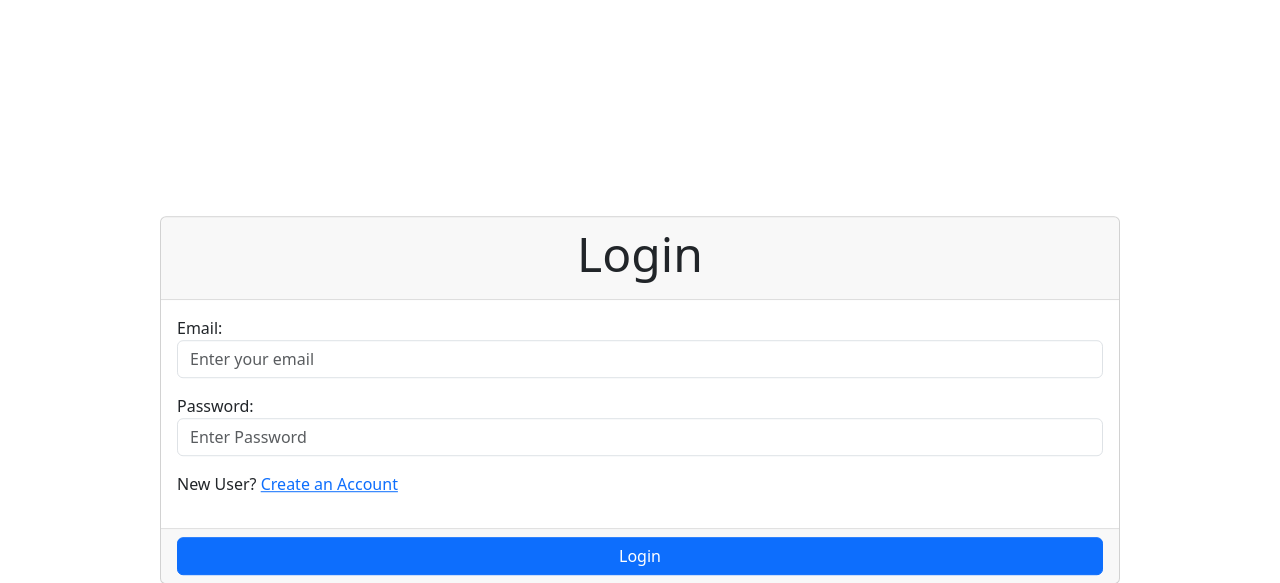
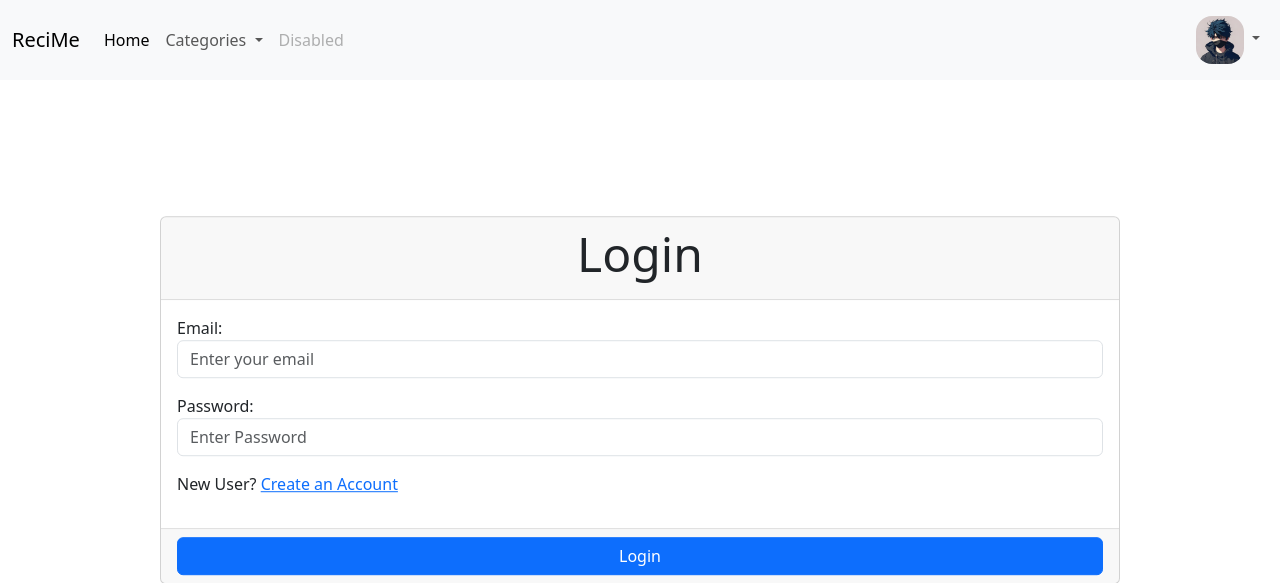
Before and after one commit to shaheem-pp/CSD4523-project, a Django app: page /auth/login/ in a window 1280 px wide. Shown: the top 583 px of the page. Run offline with Django 5.2, Linux system fonts and the light colour scheme; some libraries are stand-ins or nearby versions.

Commit message:
base html, navbar, slug-cat

```diff
--- a/appRecipe/models.py
+++ b/appRecipe/models.py
@@ -23,6 +23,7 @@ def get_random_string():
 
 class Category(models.Model):
     name = models.CharField(max_length=100, unique=True)
+    slug = models.SlugField(max_length=100, unique=True)
     created_on = models.DateTimeField(auto_now_add=True)
     is_deleted = models.BooleanField(default=False)
 
--- a/templates/base.html
+++ b/templates/base.html
@@ -8,13 +8,13 @@
 	<meta http-equiv="X-UA-Compatible" content="ie=edge">
 
 	<title>{{ title }}</title>
-	{#	<link#}
-	{#			href="https://cdn.jsdelivr.net/npm/bootstrap@5.3.3/dist/css/bootstrap.min.css" rel="stylesheet"#}
-	{#			integrity="sha384-QWTKZyjpPEjISv5WaRU9OFeRpok6YctnYmDr5pNlyT2bRjXh0JMhjY6hW+ALEwIH" crossorigin="anonymous">#}
-	{#	<script#}
-	{#			src="https://cdn.jsdelivr.net/npm/bootstrap@5.3.3/dist/js/bootstrap.bundle.min.js"#}
-	{#			integrity="sha384-YvpcrYf0tY3lHB60NNkmXc5s9fDVZLESaAA55NDzOxhy9GkcIdslK1eN7N6jIeHz"#}
-	{#			crossorigin="anonymous"></script>#}
+
+
+	<script
+			src="https://code.jquery.com/jquery-3.7.1.js"
+			integrity="sha256-eKhayi8LEQwp4NKxN+CfCh+3qOVUtJn3QNZ0TciWLP4="
+			crossorigin="anonymous"></script>
+	<script src="{% static 'bootstrap/js/bootstrap.bundle.min.js' %}"></script>
 	<link rel="stylesheet" href="{% static 'bootstrap/css/bootstrap.css' %}">
 	<link rel="stylesheet" href="{% static 'css/custom.css' %}">
 
@@ -23,23 +23,77 @@
 </head>
 <body>
 
+<nav class="navbar navbar-expand-lg bg-body-tertiary">
+	<div class="container-fluid">
+		<a class="navbar-brand" href="#">ReciMe</a>
+		<button
+				class="navbar-toggler" type="button" data-bs-toggle="collapse" data-bs-target="#navbarSupportedContent"
+				aria-controls="navbarSupportedContent" aria-expanded="false" aria-label="Toggle navigation">
+			<span class="navbar-toggler-icon"></span>
+		</button>
+		<div class="collapse navbar-collapse" id="navbarSupportedContent">
+			<ul class="navbar-nav me-auto mb-2 mb-lg-0">
+				<li class="nav-item">
+					<a class="nav-link active" aria-current="page" href="#">Home</a>
+				</li>
+				<li class="nav-item dropdown">
+					<a
+							class="nav-link dropdown-toggle" href="#" role="button" data-bs-toggle="dropdown"
+							aria-expanded="false">
+						Categories
+					</a>
+					<ul class="dropdown-menu">
+						{% for category in categories %}
+							<li><a
+									class="dropdown-item"
+									href="/recipe/categories/{{ category.slug }}/">{{ category.name }}</a></li>
+						{% endfor %}
+					</ul>
+				</li>
+				<li class="nav-item">
+					<a class="nav-link disabled" aria-disabled="true">Disabled</a>
+				</li>
+			</ul>
+			<ul class="navbar-nav">
+				<li class="nav-item dropdown">
+					<a
+							class="nav-link dropdown-toggle" href="#" role="button" data-bs-toggle="dropdown"
+							aria-expanded="false">
+						{% if user.is_authenticated and user.image %}
+							<img
+									src="{{ user.image.url }}" alt="user_image"
+									style="width: 3rem; height: 3rem; border-radius: 1rem;">
+						{% else %}
+							<img
+									src="{% static 'user/default.jpg' %}" alt="avatar_image"
+									style="width: 3rem; height: 3rem; border-radius: 1rem;">
+						{% endif %}
+					</a>
+					<ul class="dropdown-menu dropdown-menu-end" style="max-width: 100vw; overflow-x: hidden;">
+						{% if user.is_authenticated %}
+							<li><a class="dropdown-item"><i class="fa-solid fa-gear"></i> Settings</a></li>
+							<li>
+								<hr class="dropdown-divider">
+							</li>
+							<li><a class="dropdown-item">Hello, {{ user.name }}!!!</a></li>
+							<li><a
+									class="dropdown-item text-danger"
+									href="/auth/signout/"><i class="fa-solid fa-right-to-bracket"></i> Signout</a></li>
+						{% else %}
+							<li><a
+									class="dropdown-item"
+									href="/auth/login/"><i class="fa-solid fa-right-to-bracket"></i> Login</a></li>
+						{% endif %}
+					</ul>
+				</li>
+			</ul>
+		</div>
+	</div>
+</nav>
 
-{% block content %}
+{% block content %}{% endblock content %}
 
-{% endblock content %}
-
-<script
-		src="https://code.jquery.com/jquery-3.7.1.js" integrity="sha256-eKhayi8LEQwp4NKxN+CfCh+3qOVUtJn3QNZ0TciWLP4="
-		crossorigin="anonymous"></script>
-<script
-		src="https://cdn.jsdelivr.net/npm/@popperjs/core@2.11.8/dist/umd/popper.min.js"
-		integrity="sha384-I7E8VVD/ismYTF4hNIPjVp/Zjvgyol6VFvRkX/vR+Vc4jQkC+hVqc2pM8ODewa9r"
-		crossorigin="anonymous"></script>
-<script
-		src="https://cdn.jsdelivr.net/npm/bootstrap@5.3.3/dist/js/bootstrap.min.js"
-		integrity="sha384-0pUGZvbkm6XF6gxjEnlmuGrJXVbNuzT9qBBavbLwCsOGabYfZo0T0to5eqruptLy"
-		crossorigin="anonymous"></script>
-<script src="{% static 'bootstrap/js/bootstrap.js' %}"></script>
+<script src="https://kit.fontawesome.com/33fa90f288.js" crossorigin="anonymous"></script>
 <script src="{% static 'js/custom.js' %}"></script>
 
 <!-- endbuild -->
```
Also changed, not shown: appRecipe/views.py (+6 -2 lines), templates/appRecipe/home.html (added, +13 -0 lines), appRecipe/migrations/0002_category_slug.py (added).
